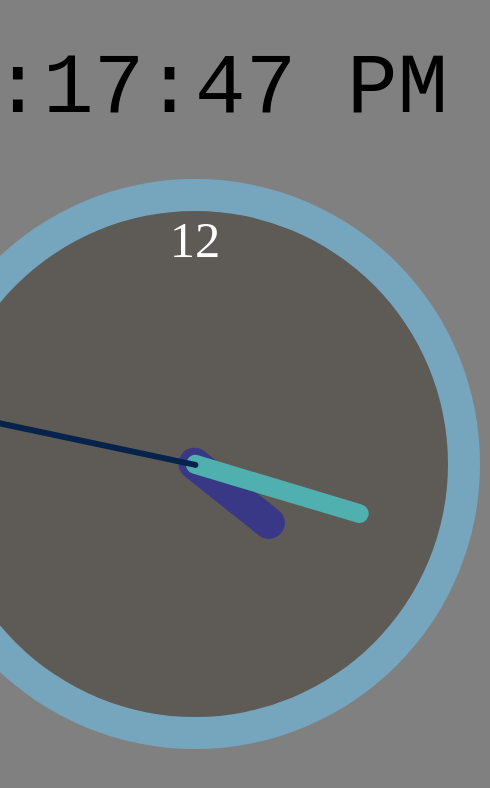
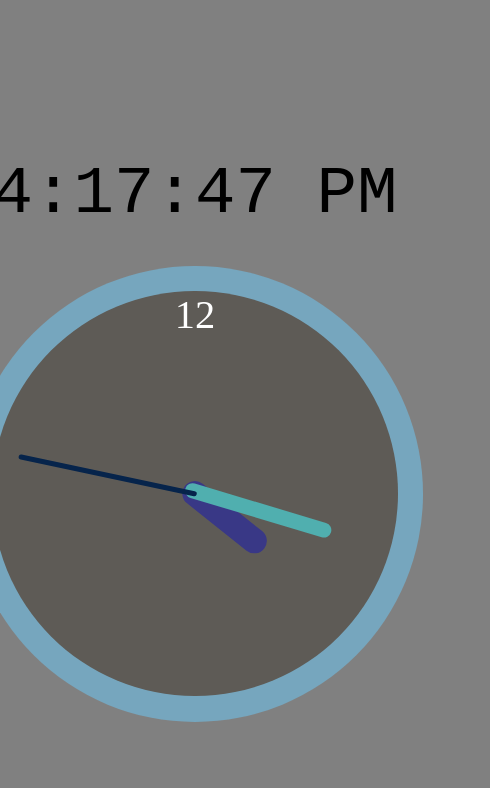
Before and after one commit to jun6000/clocky, a React (Vite) app: page / in a window 390 px wide. Shown: the top 788 px of the page, 490 px wide, since content can reach past the window. Built offline with nearby package versions, Linux system fonts and the light colour scheme; a web font is replaced by a local one.

Commit message:
Reduced measurements to 80% of their originals to fit mobile display resolutions.

```diff
--- a/src/styles/AnalogClock.css
+++ b/src/styles/AnalogClock.css
@@ -1,4 +1,4 @@
-.analogClockWrapper {
+/* .analogClockWrapper {
     display: flex;
     align-items: center;
     justify-content: center;
@@ -77,4 +77,85 @@
     to {
         transform: rotate(360deg);
     }
+} */
+
+.analogClockWrapper {
+  display: flex;
+  align-items: center;
+  justify-content: center;
 }
+
+.frameOuter {
+  position: relative;
+  background-color: rgb(118, 166, 190);
+  height: 54vh;
+  width: 54vh;
+  border-radius: 50%;
+}
+
+.frameInner {
+  position: absolute;
+  left: 3vh;
+  top: 3vh;
+  background-color: rgb(94, 91, 86);
+  height: 48vh;
+  width: 48vh;
+  border-radius: 50%;
+}
+
+.twelve {
+  position: absolute;
+  width: 6vh;
+  left: 21vh;
+  z-index: 0;
+  font-family: "Orbitron";
+  font-size: 4.8vh;
+  color: white;
+  text-align: center;
+}
+
+.hourNeedle {
+  position: absolute;
+  top: 13.5vh;
+  left: 22.5vh;
+  border-radius: 1.8vh;
+  background-color: rgb(57, 56, 134);
+  width: 3vh;
+  height: 12vh;
+  transform-origin: 50% calc(10.5 / 12 * 100%);
+  z-index: 0;
+}
+
+.minuteNeedle {
+  position: absolute;
+  top: 6.9vh;
+  left: 23.1vh;
+  border-radius: 1.2vh;
+  background-color: rgb(80, 175, 175);
+  width: 1.8vh;
+  height: 18vh;
+  transform-origin: 50% calc(16.875 / 18 * 100%);
+  z-index: 1;
+}
+
+.secondNeedle {
+  position: absolute;
+  top: 2.7vh;
+  left: 23.7vh;
+  border-radius: 1.2vh;
+  background-color: rgb(6, 36, 75);
+  width: 0.6vh;
+  height: 21.6vh;
+  transform-origin: 50% calc(21.3 / 21.6 * 100%);
+  transition: 500ms ease all;
+  z-index: 2;
+}
+
+@keyframes lastSecond {
+  from {
+    transform: rotate(354deg);
+  }
+  to {
+    transform: rotate(360deg);
+  }
+}
--- a/src/styles/Clock.css
+++ b/src/styles/Clock.css
@@ -17,17 +17,17 @@ html, body, #root {
     flex-direction: column;
     flex-wrap: nowrap;
     align-items: center;
-    justify-content:flex-start;
+    justify-content: center;
     height: 100%;
 }
 
 .digitalTime {
-    padding: 5vh;
+    padding: 4vh;
     display: flex;
     align-items: center;
     justify-content: center;
     font-family: "Orbitron", monospace;
-    font-size: 10vh;
+    font-size: 8vh;
     font-weight: 400;
     white-space: nowrap;
 }
```
